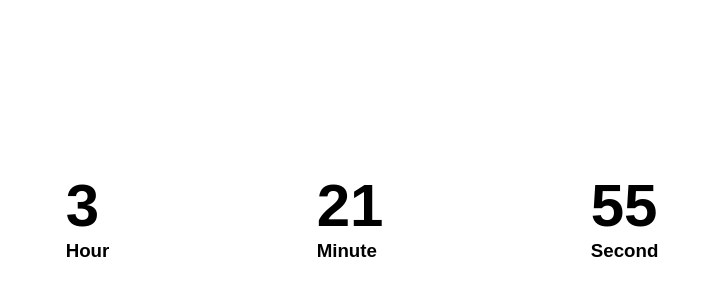
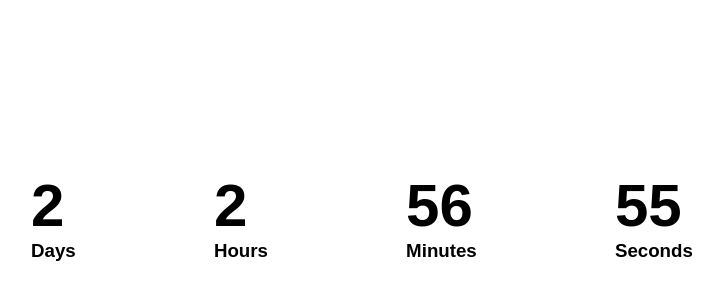
Before and after one commit to AymaneCh1/CountdownTimer-JS, a plain HTML site: page index.html in a window 1280 px wide. Shown: the part 184-484 px from the top of the page, without its empty margins (278-1002 px from the left). Drawn offline with Linux system fonts and the light colour scheme.

Commit message:
Quick Update

```diff
--- a/app.js
+++ b/app.js
@@ -1,5 +1,5 @@
 const countdown = () => {
-  const countDate = new Date('November 13, 2021 00:00:00').getTime();
+  const countDate = new Date('November 14, 2021 23:35:00').getTime();
   const now = new Date().getTime();
   const gap = countDate - now;
 
@@ -13,10 +13,33 @@ const countdown = () => {
   const textMinute = Math.floor((gap % hour) / minute );
   const textSecond = Math.floor((gap % minute) / second );
 
-  document.querySelector('.day').innerText = textDay;
-  document.querySelector('.hour').innerText = textHour;
-  document.querySelector('.minute').innerText = textMinute;
-  document.querySelector('.second').innerText = textSecond;
+  const dayText = document.querySelector('.day');
+  const hourText = document.querySelector('.hour');
+  const minuteText = document.querySelector('.minute');
+  const secText = document.querySelector('.second');
+
+  const mainBx = document.querySelector('.coming-soon');
+
+  dayText.innerText = textDay;
+  hourText.innerText = textHour;
+  minuteText.innerText = textMinute;
+  secText.innerText = textSecond;
+
+  const timeBx = document.querySelectorAll(".container-time");
+
+  console.log(gap);
+
+
+
+  if(gap < 86492042) {
+    hourText.style.color = "red";
+    timeBx.forEach(e => e.style.color = "red");
+  }
+
+  if (gap < 86428433) { mainBx.style.display = "none"; }
+
+  if( dayText === 0 ) {  }
+
 }
 
 setInterval(countdown, 1000);
--- a/index.html
+++ b/index.html
@@ -15,19 +15,19 @@
       <div class="countdown">
         <div class="container-day">
           <h3 class="day">Days</h3>
-          <h3>Day</h3>
+          <h3>Days</h3>
         </div>
-        <div class="container-hour">
+        <div class="container-time">
           <h3 class="hour">Hours</h3>
-          <h3>Hour</h3>
+          <h3>Hours</h3>
         </div>
-        <div class="container-minute">
+        <div class="container-time">
           <h3 class="minute">Minutes</h3>
-          <h3>Minute</h3>
+          <h3>Minutes</h3>
         </div>
-        <div class="container-second">
+        <div class="container-time">
           <h3 class="second">Seconds</h3>
-          <h3>Second</h3>
+          <h3>Seconds</h3>
         </div>
       </div>
     </div>
--- a/style.css
+++ b/style.css
@@ -32,4 +32,4 @@ body {
   font-size: 60px;
 }
 
-.container-day { display: none; }
+.container-day { display: block; }
```
